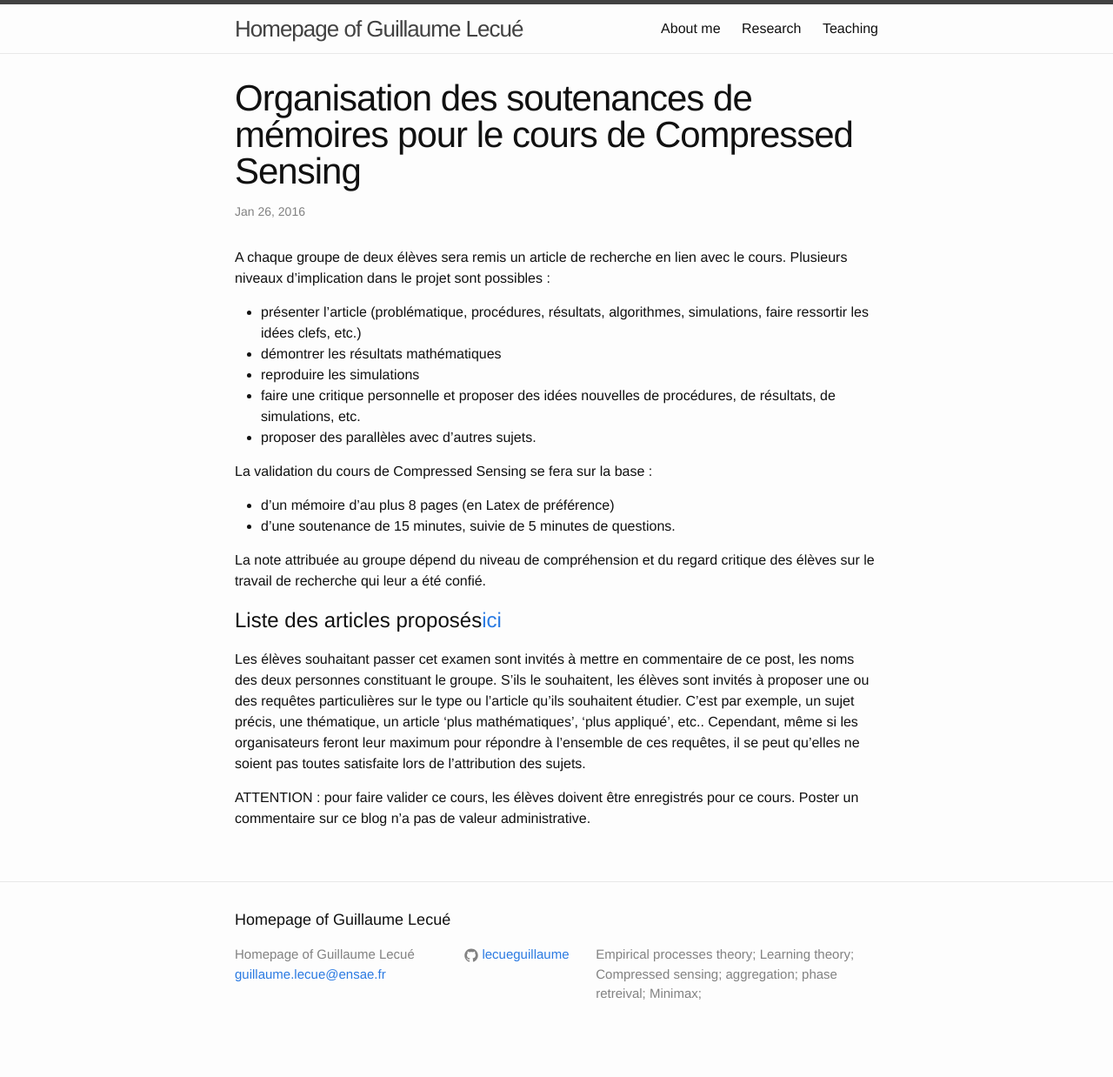
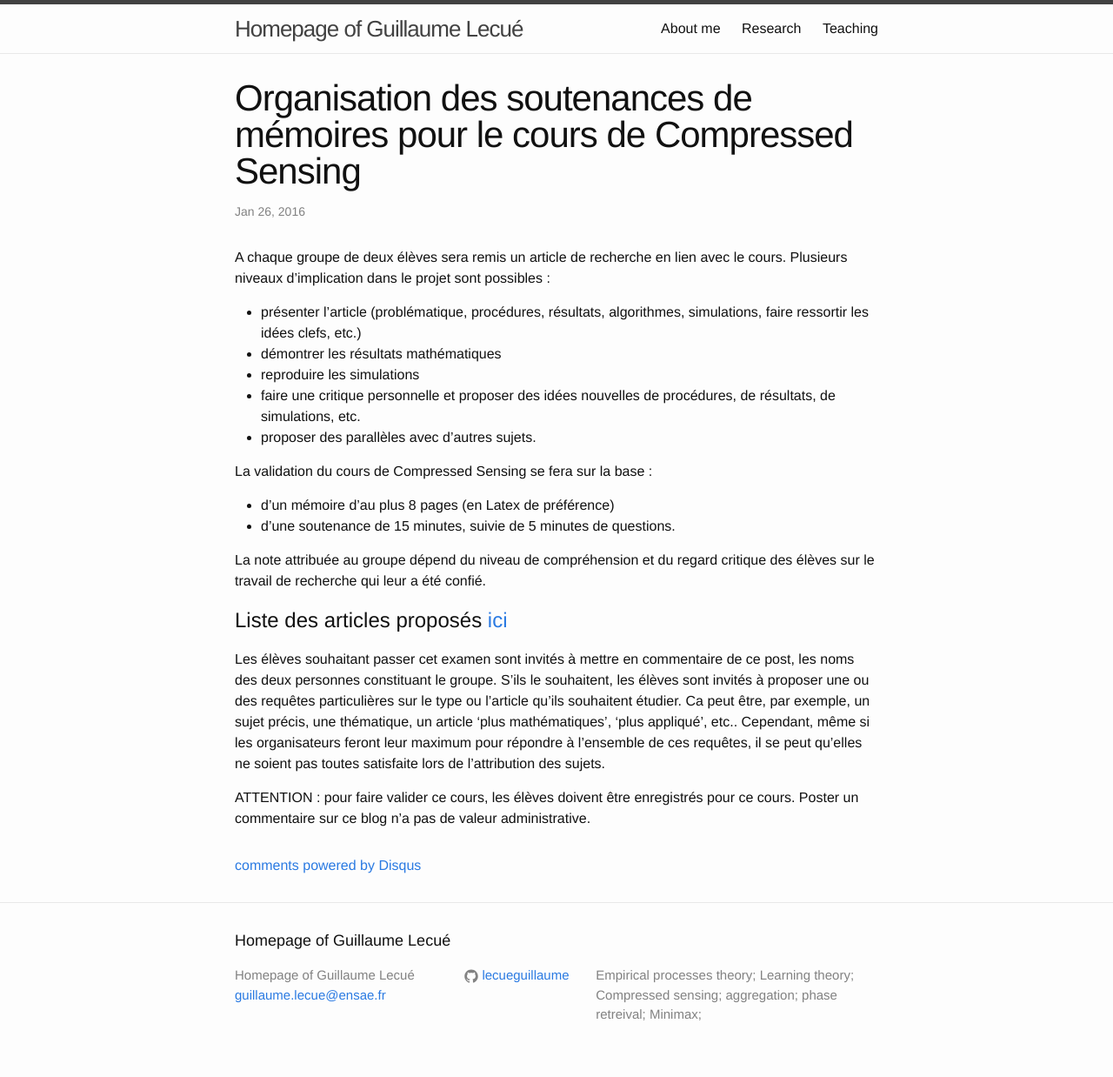
Before and after one commit to lecueguillaume/lecueguillaume.github.io, a Jekyll site: the page built from _posts/2016-01-26-organisation-soutenance-cours-cs.markdown, in a window 1280 px wide. Shown: the whole page at 87% size. Built offline with Jekyll 4.4.1, drawn with Linux system fonts in a browser that asks for light colours; comment, search, counter and statistics services are not loaded; before the commit the page ends 1214 px from its top, so only the background shows below that.

Commit message:
add comments sections with discus

```diff
--- /dev/null
+++ b/_includes/comments.html
@@ -0,0 +1,20 @@
+{% if page.comments %}
+  <!-- Add Disqus comments. -->
+  <div id="disqus_thread"></div>
+  <script type="text/javascript">
+      /* * * CONFIGURATION VARIABLES: EDIT BEFORE PASTING INTO YOUR WEBPAGE * * */
+      var disqus_shortname = 'lecueguillaume';
+      var disqus_identifier = "{{ site.disqusid }}{{ page.url | replace:'index.html','' }}";
+
+      /* * * DON'T EDIT BELOW THIS LINE * * */
+      (function() {
+          var dsq = document.createElement('script'); dsq.type = 'text/javascript'; dsq.async = true;
+          dsq.src = '//' + disqus_shortname + '.disqus.com/embed.js';
+          (document.getElementsByTagName('head')[0] || document.getElementsByTagName('body')[0]).appendChild(dsq);
+      })();
+  </script>
+  <noscript>Please enable JavaScript to view the <a href="http://disqus.com/?ref_noscript">comments powered by Disqus.</a></noscript>
+  <a href="http://disqus.com" class="dsq-brlink">comments powered by <span class="logo-disqus">Disqus</span></a>
+
+  <script id="dsq-count-scr" src="//lecueguillaume.disqus.com/count.js" async></script>
+{% endif %}
--- a/_layouts/default.html
+++ b/_layouts/default.html
@@ -12,7 +12,6 @@
         {{ content }}
       </div>
     </div>
-
     {% include footer.html %}
 
   </body>
--- a/_layouts/post.html
+++ b/_layouts/post.html
@@ -12,4 +13,6 @@ layout: default
     {{ content }}
   </article>
 
+  {% include comments.html %}
+
 </div>
--- a/_posts/2016-01-26-organisation-soutenance-cours-cs.markdown
+++ b/_posts/2016-01-26-organisation-soutenance-cours-cs.markdown
@@ -1,11 +1,12 @@
 ---
 layout: post
-title:  "Organisation des soutenances de mémoires pour le cours de Compressed Sensing"
+title:  Organisation des soutenances de mémoires pour le cours de Compressed Sensing
 comments: true
 date:   2016-01-26
 ---
 
 A chaque groupe de deux élèves sera remis un article de recherche en lien avec le cours. Plusieurs niveaux d'implication dans le projet sont possibles :
+
 * présenter l'article (problématique, procédures, résultats, algorithmes, simulations, faire ressortir les idées clefs, etc.)
 * démontrer les résultats mathématiques
 * reproduire les simulations
@@ -13,14 +14,15 @@ A chaque groupe de deux élèves sera remis un article de recherche en lien avec
 * proposer des parallèles avec d'autres sujets.
 
 La validation du cours de Compressed Sensing se fera sur la base :
+
 * d'un mémoire d'au plus 8 pages (en Latex de préférence)
 * d'une soutenance de 15 minutes, suivie de 5 minutes de questions.
 
 La note attribuée au groupe dépend du niveau de compréhension et du regard critique des élèves sur le travail de recherche qui leur a été confié.
 
-#Liste des articles proposés[ici](/assets/liste_articles_cs.pdf)
+#Liste des articles proposés [ici](/assets/liste_articles_cs.pdf)
 
-Les élèves souhaitant passer cet examen sont invités à mettre en commentaire de ce post, les noms des deux personnes constituant le groupe. S'ils le souhaitent, les élèves sont invités  à proposer une ou des requêtes particulières sur le type ou l'article qu'ils souhaitent étudier. C'est par exemple, un sujet précis, une thématique, un article 'plus mathématiques', 'plus appliqué', etc..
+Les élèves souhaitant passer cet examen sont invités à mettre en commentaire de ce post, les noms des deux personnes constituant le groupe. S'ils le souhaitent, les élèves sont invités  à proposer une ou des requêtes particulières sur le type ou l'article qu'ils souhaitent étudier. Ca peut être, par exemple, un sujet précis, une thématique, un article 'plus mathématiques', 'plus appliqué', etc..
 Cependant, même si les organisateurs feront leur maximum pour répondre à l'ensemble de ces requêtes, il se peut qu'elles ne soient pas toutes satisfaite lors de l'attribution des sujets.
 
 ATTENTION : pour faire valider ce cours, les élèves doivent être enregistrés pour ce cours. Poster un commentaire sur ce blog n'a pas de valeur administrative.
```
Also changed, not shown: other parts of _layouts/post.html (+1 -0 lines), 8 other files.
